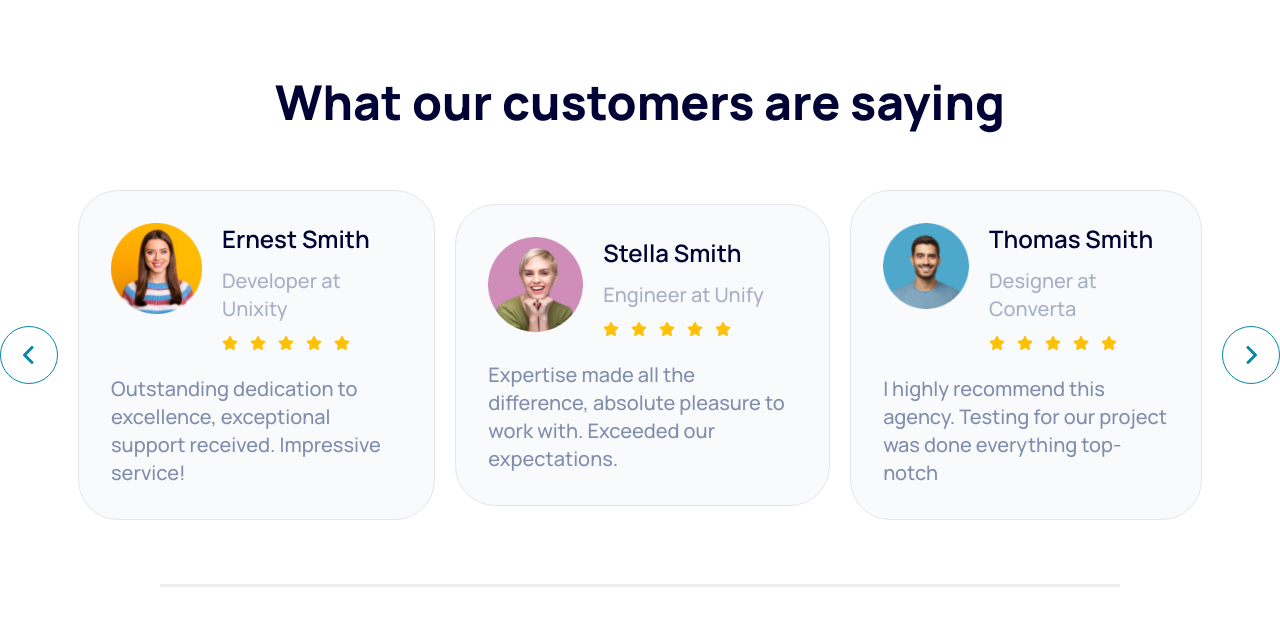
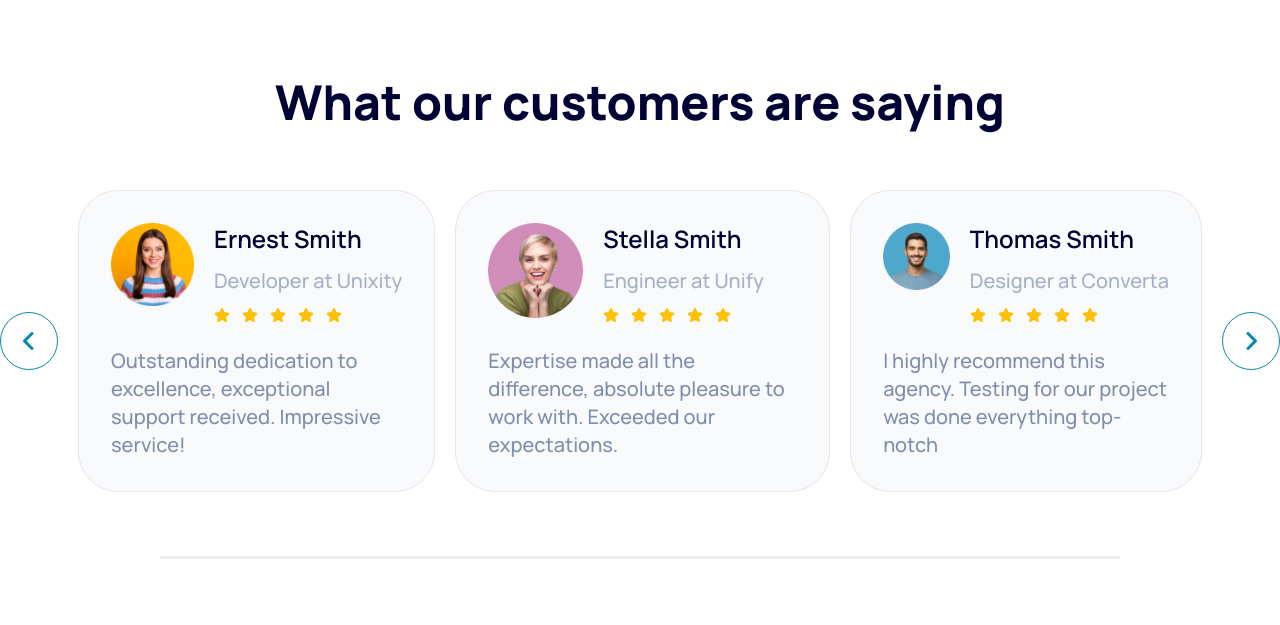
Before and after one commit to RanjeetCodingBrackets/Coding-Brackets, a Next.js app: page / in a window 1280 px wide. Shown: the part 5922-6547 px from the top of the page. Built offline with nearby package versions, Linux system fonts and the light colour scheme.

Commit message:
Home Page bugs fixed.

```diff
--- a/components/HomePage/CustomerReviews.tsx
+++ b/components/HomePage/CustomerReviews.tsx
@@ -75,7 +75,7 @@ const CustomerReviewsSection = () => {
                   <h4 className="text-[#000333] text-2xl font-semibold">
                     {review.name}
                   </h4>
-                  <p className="text-[#A7AFC5] font-medium text-xl">
+                  <p className="text-[#A7AFC5] font-medium text-xl truncate">
                     {review.role}
                   </p>
 
--- a/components/HomePage/HomePageHeroSection.tsx
+++ b/components/HomePage/HomePageHeroSection.tsx
@@ -37,10 +37,10 @@ const HomePageHeroSection = () => {
             </p>
 
             <div className="flex space-x-7">
-              <button className="px-5 py-3 rounded-xl bg-[#0788A5] text-white font-bold text-xl text-center align-middle items-center hover:text-[#0788A5] hover:bg-transparent hover:ring-1 hover:ring-[#0788A5] transition-all ease-in-out">
+              <button className="px-5 py-3 rounded-xl bg-[#0788A5] text-white font-bold text-xl text-center align-middle items-center hover:text-[#0788A5] hover:bg-[#F5F8FF] hover:ring-1 hover:ring-[#0788A5] transition-all ease-in-out">
                 Request a Free Quote!
               </button>
-              <button className="flex px-5 py-3 rounded-xl bg-[#000333] text-white font-bold text-xl text-center align-middle items-center hover:text-[#000333] hover:bg-transparent hover:ring-1 hover:ring-[#000333] transition-all ease-in-out">
+              <button className="flex px-5 py-3 rounded-xl bg-[#000333] text-white font-bold text-xl text-center align-middle items-center hover:text-[#000333] hover:bg-[#F5F8FF] hover:ring-1 hover:ring-[#000333] transition-all ease-in-out">
                 <BiSolidPhoneCall className="w-8 h-8 mr-3" />{" "}
                 <span>+91 9616782253</span>
               </button>
--- a/components/HomePage/Services.tsx
+++ b/components/HomePage/Services.tsx
@@ -86,7 +86,7 @@ const ServicesPage = () => {
           {services.map((service) => (
             <div
               key={service.id}
-              className="flex flex-col group space-y-5 text-center align-middle justify-center items-center bg-white py-12 px-7 rounded-2xl border border-gray-100 shadow-md hover:-translate-y-1 hover:shadow-lg hover:shadow-cyan-300 transition-all ease-in-out"
+              className="flex flex-col h-full group space-y-5 text-center align-middle justify-center items-center bg-white py-12 px-7 rounded-2xl border border-gray-100 shadow-md hover:-translate-y-1 hover:shadow-lg hover:shadow-cyan-300 transition-all ease-in-out"
             >
               <div
                 className="p-5 flex align-middle justify-center items-center rounded-full"
```
